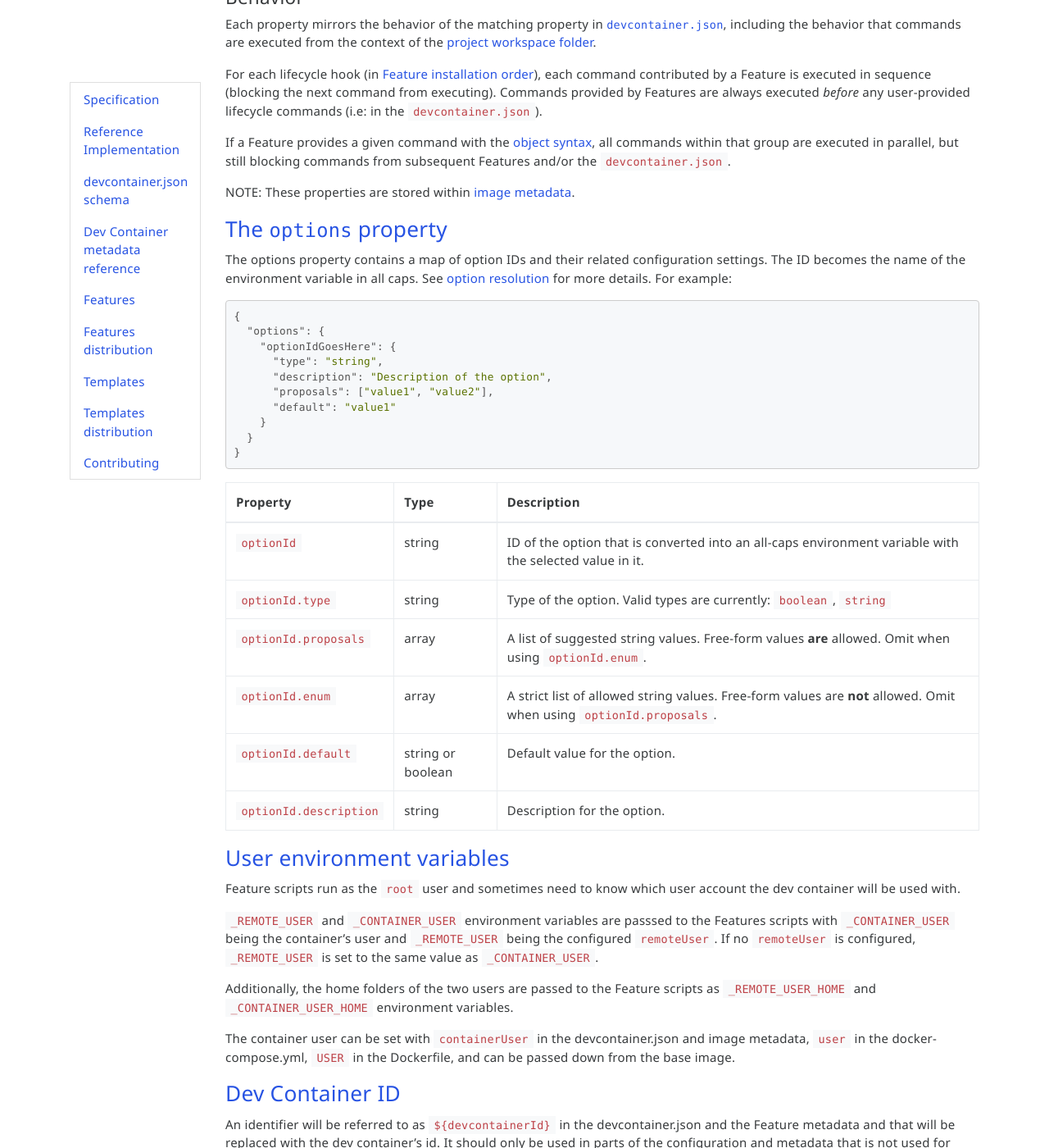
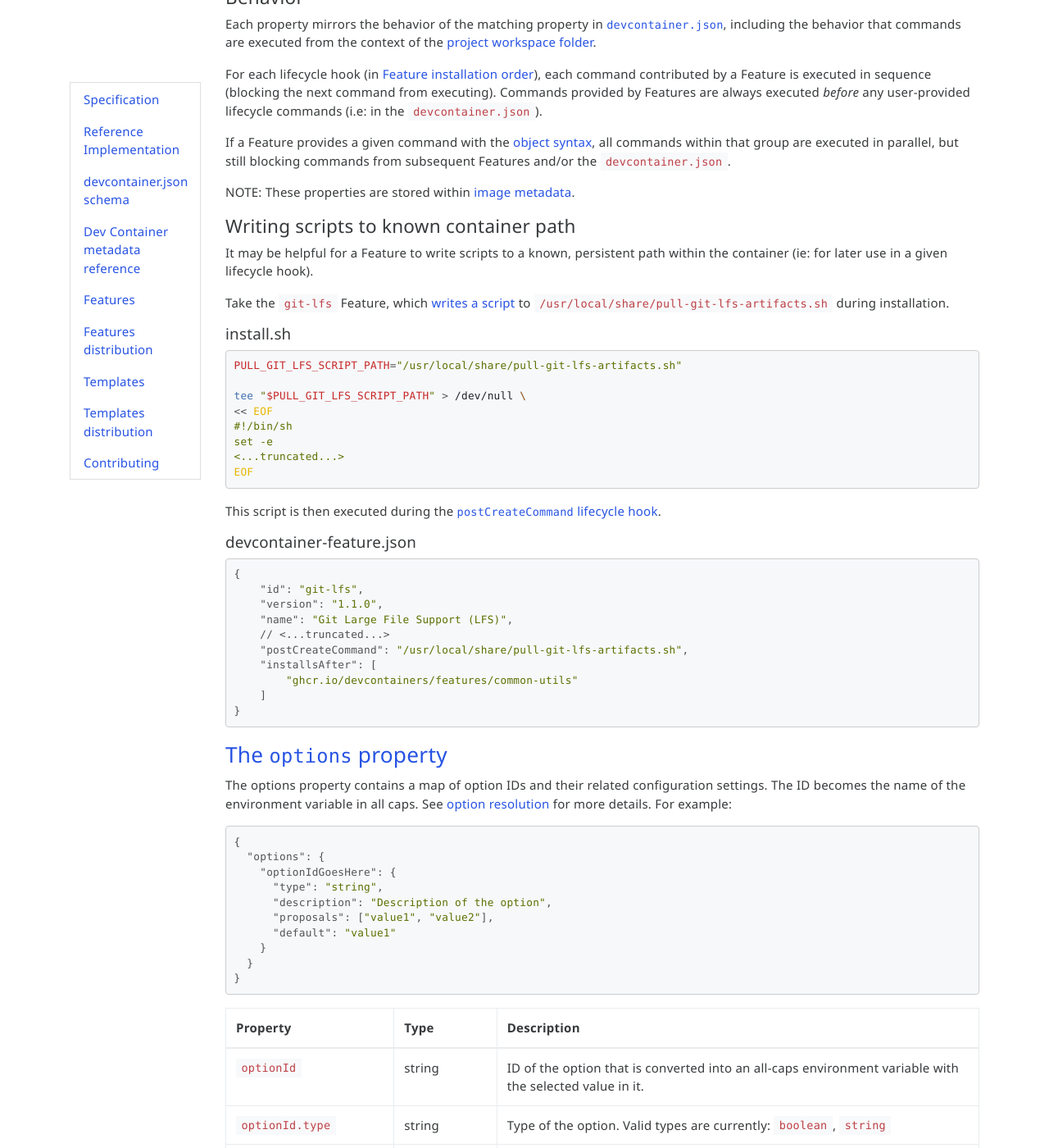
Before and after one commit to devcontainers/devcontainers.github.io, a Jekyll site: the page built from _implementors/features.md, in a window 1280 px wide and 1400 px high, scrolled down 2646 px. Shown: the whole window at 82% size. Built offline with Jekyll 4.4.1, drawn with Linux system fonts in a browser that asks for light colours; nearby versions of some CDN libraries; comment, search, counter and statistics services are not loaded.

Commit message:
tip: Writing scripts to known container path

````diff
--- a/_implementors/features.md
+++ b/_implementors/features.md
@@ -81,6 +81,40 @@ For each lifecycle hook (in [Feature installation order](/implementors/features/
 If a Feature provides a given command with the [object syntax](/implementors/json_reference#formatting-string-vs-array-properties), all commands within that group are executed in parallel, but still blocking commands from subsequent Features and/or the `devcontainer.json`.
 
 > NOTE: These properties are stored within [image metadata](/implementors/spec/#merge-logic).
+
+#### Writing scripts to known container path
+
+It may be helpful for a Feature to write scripts to a known, persistent path within the container (ie: for later use in a given lifecycle hook).
+
+Take the `git-lfs` Feature, which [writes a script](https://github.com/devcontainers/features/blob/4fca96b5e8a4bfc93679098cb19d73c65ce571eb/src/git-lfs/install.sh#L190-L216) to `/usr/local/share/pull-git-lfs-artifacts.sh` during installation.
+
+##### install.sh
+```bash
+PULL_GIT_LFS_SCRIPT_PATH="/usr/local/share/pull-git-lfs-artifacts.sh"
+
+tee "$PULL_GIT_LFS_SCRIPT_PATH" > /dev/null \
+<< EOF
+#!/bin/sh
+set -e
+<...truncated...>
+EOF
+```
+
+This script is then executed during the [`postCreateCommand` lifecycle hook](https://github.com/devcontainers/features/blob/4fca96b5e8a4bfc93679098cb19d73c65ce571eb/src/git-lfs/devcontainer-feature.json#L23).
+
+##### devcontainer-feature.json
+```jsonc
+{
+    "id": "git-lfs",
+    "version": "1.1.0",
+    "name": "Git Large File Support (LFS)",
+    // <...truncated...>
+    "postCreateCommand": "/usr/local/share/pull-git-lfs-artifacts.sh",
+    "installsAfter": [
+        "ghcr.io/devcontainers/features/common-utils"
+    ]
+}
+```
 
 ### <a href="#options-property" name="options-property" class="anchor"> The `options` property </a>
 
````
